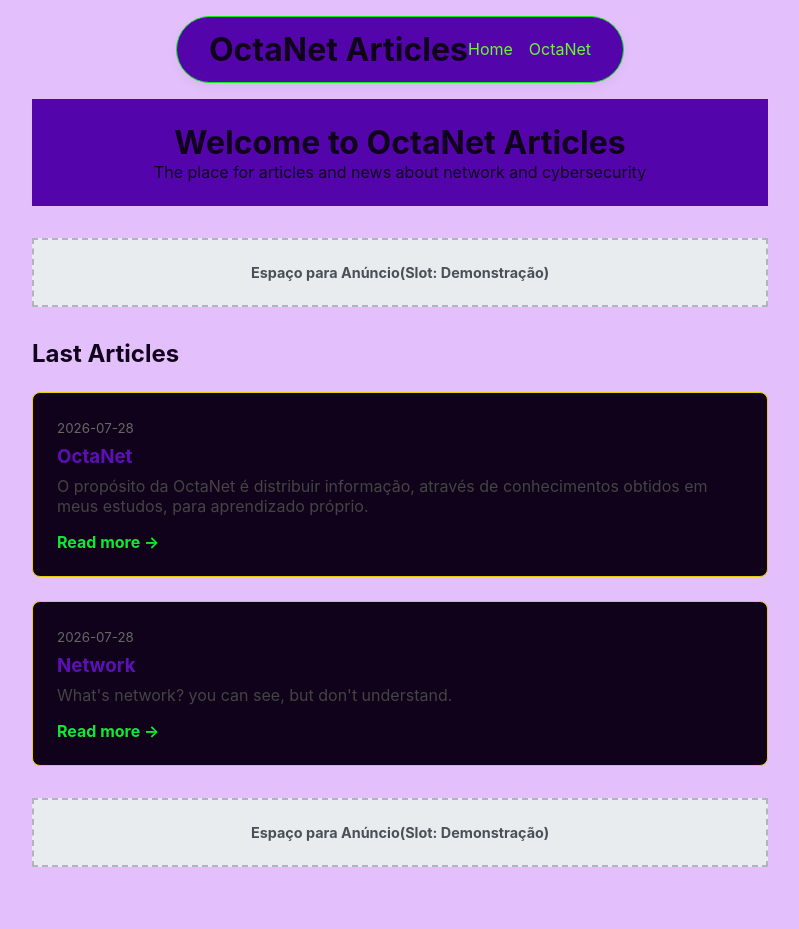
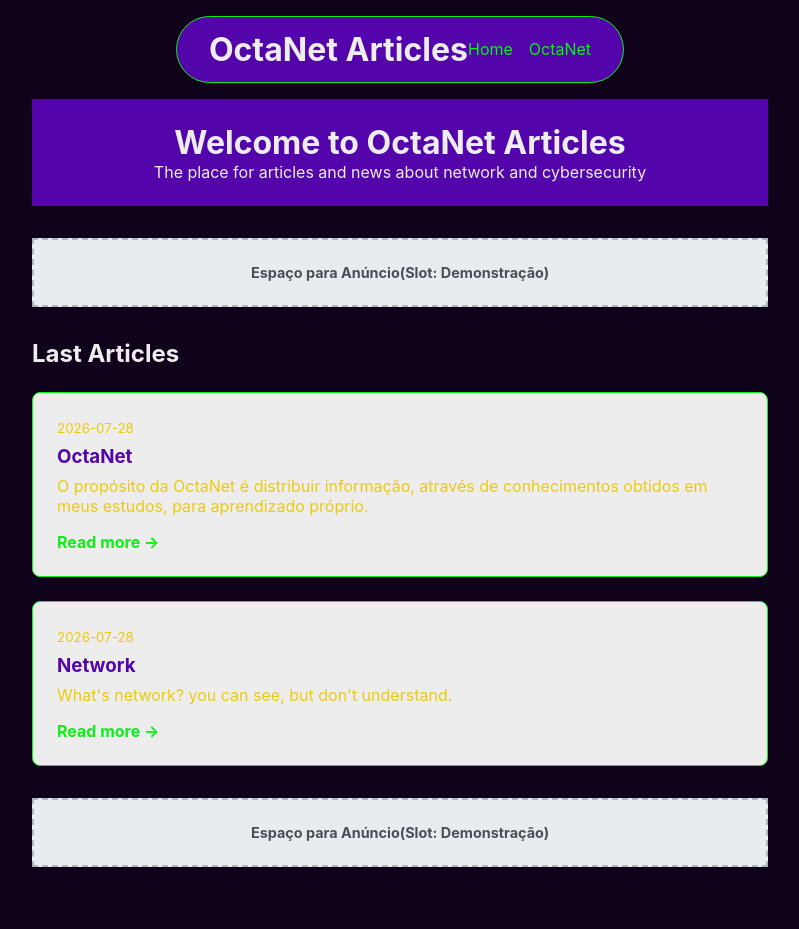
Before and after one commit to Progmgnata/Octanet, a Next.js app: page / in a window 1280 px wide. Shown: the top 929 px of the page, without its empty margins (240-1039 px from the left). Built offline with nearby package versions, Linux system fonts and the light colour scheme.

Commit message:
ajuste de css e ads, muita incoerencia

```diff
--- a/src/app/globals.css
+++ b/src/app/globals.css
@@ -1,12 +1,12 @@
 :root {
-  --background: #e3c0fc;
-  --foreground: #11021b;
+  --background: #11021b;
+  --foreground: #ededed;
   --cor-card: #11021b;
   --cor-principal: #5305ab;
-  --cor-texto-principal: #11021b;
-  --cor-borda: #edcb0c;
+  --cor-texto-principal: #edcb0c;
+  --cor-borda: #0eee19;
   --cor-borda2: #0eee19;
-  --sombra-card: 0 4px 12px rgba(0, 0, 0, 0.05);
+  --sombra-card: #0eee19e0;
 }
 
 html {
@@ -120,13 +120,18 @@ a {
 }
 
 .conteudo-do-post blockquote {
-  border-left: 4px solid #0070f3;
+  border-left: 4px solid var(--cor-borda2);
   margin: 1.5rem 0;
   padding-left: 1rem;
-  color: #555;
+  color: var(--cor-texto-principal);
   font-style: italic;
 }
+
 @media (max-width: 600px) {
+  html, body {
+    color: var(--foreground);
+    background: var(--background);
+  }
   .card-artigo {
     padding: 1.2rem;
   }
@@ -134,22 +139,3 @@ a {
     padding: 0.5rem 1rem;
   }
 }
-
-@media (prefers-color-scheme: dark) {
-  :root{
-    --background: #11021b;
-    --foreground: #ededed;
-    --cor-card: #11021b;
-    --cor-principal: #5305ab;
-    --cor-texto-principal: #edcb0c;
-    --cor-borda: #edcb0c;
-    --sombra-card: #0eee19e0;
-  }
-  html, body {
-    color: var(--foreground);
-    background: var(--background);
-  }
-  .card-artigo {
-    padding: 1.2rem;
-  }
-}
--- a/src/app/layout.js
+++ b/src/app/layout.js
@@ -22,18 +22,16 @@ export default function RootLayout({ children }) {
   return (
     <html lang="en" className={`${geistSans.variable} ${geistMono.variable}`}>
       <head>
-        <Script
-           async src="https://pagead2.googlesyndication.com/pagead/js/adsbygoogle.js?client=ca-pub-8620115090678360"
-          crossorigin="anonymous"
-          strategy="afterInteractive"/>
+        <script async src="https://pagead2.googlesyndication.com/pagead/js/adsbygoogle.js?client=ca-pub-8620115090678360"
+     crossorigin="anonymous"></script>
       </head>
       <body>
         <header className="layout-header" >
           <div className="header-content">
             <h1 style={{ margin: 0 , color: 'inherit'}}>OctaNet Articles</h1>
             <nav className="header-nav">
-              <Link href="/" style={{ color: '#6cf635'}}> Home</Link>
-              <Link href="/octanet-group" style={{ color: '#6cf635'}}>OctaNet</Link>
+              <Link href="/" style={{ color: 'var(--cor-borda2)' }}> Home</Link>
+              <Link href="/octanet-group" style={{ color: 'var(--cor-borda2)' }}>OctaNet</Link>
             </nav>
           </div>
 
@@ -41,9 +39,9 @@ export default function RootLayout({ children }) {
         <div>{children}</div>
         <footer style={{ marginBottom: '1.5rem', textAlign: 'center' }}>
           <nav>
-            <Link href="/sobre" style={{ color: '#555', textDecoration: 'none' }}>About | </Link>
-            <Link href="/contato" style={{ color: '#555', textDecoration: 'none' }}>Contact | </Link>
-            <Link href="/privacidade" style={{ color: '#555', textDecoration: 'none' }}>Privacy Policy</Link>
+            <Link href="/sobre" style={{ color: 'var(--cor-texto-principal)', textDecoration: 'none' }}>About | </Link>
+            <Link href="/contato" style={{ color: 'var(--cor-texto-principal)', textDecoration: 'none' }}>Contact | </Link>
+            <Link href="/privacidade" style={{ color: 'var(--cor-texto-principal)', textDecoration: 'none' }}>Privacy Policy</Link>
           </nav>
 
           <div>
--- a/src/app/page.js
+++ b/src/app/page.js
@@ -21,17 +21,17 @@ export default function Home() {
             style={{ padding: '1.5rem', border: '1px solid var(--cor-borda)', borderRadius: '8px', backgroundColor: 'var(--foreground)' }}
             key={post.slug}
           >
-            <small style={{ color: '#666' }}>{post.data}</small>
+            <small style={{ color: 'var(--cor-texto-principal)' }}>{post.data}</small>
 
-            <h3 style={{ margin: '0.5rem 0' , color: '#5d10b5' }}>{post.titulo}</h3>
+            <h3 style={{ margin: '0.5rem 0' , color: 'var(--cor-principal)' }}>{post.titulo}</h3>
 
-            <p style={{ color: '#444', marginBottom: '1rem' }}>{post.resumo}</p>
+            <p style={{ color: 'var(--cor-texto-principal)', marginBottom: '1rem' }}>{post.resumo}</p>
 
             {/* Link direcionando para o artigo completo */}
             <Link
               href={`/artigo/${post.slug}`}
               style={{
-                color: '#10e834',
+                color: 'var(--cor-borda2)',
                 textDecoration: 'none',
                 fontWeight: 'bold'
               }}> Read more → </Link>
```
